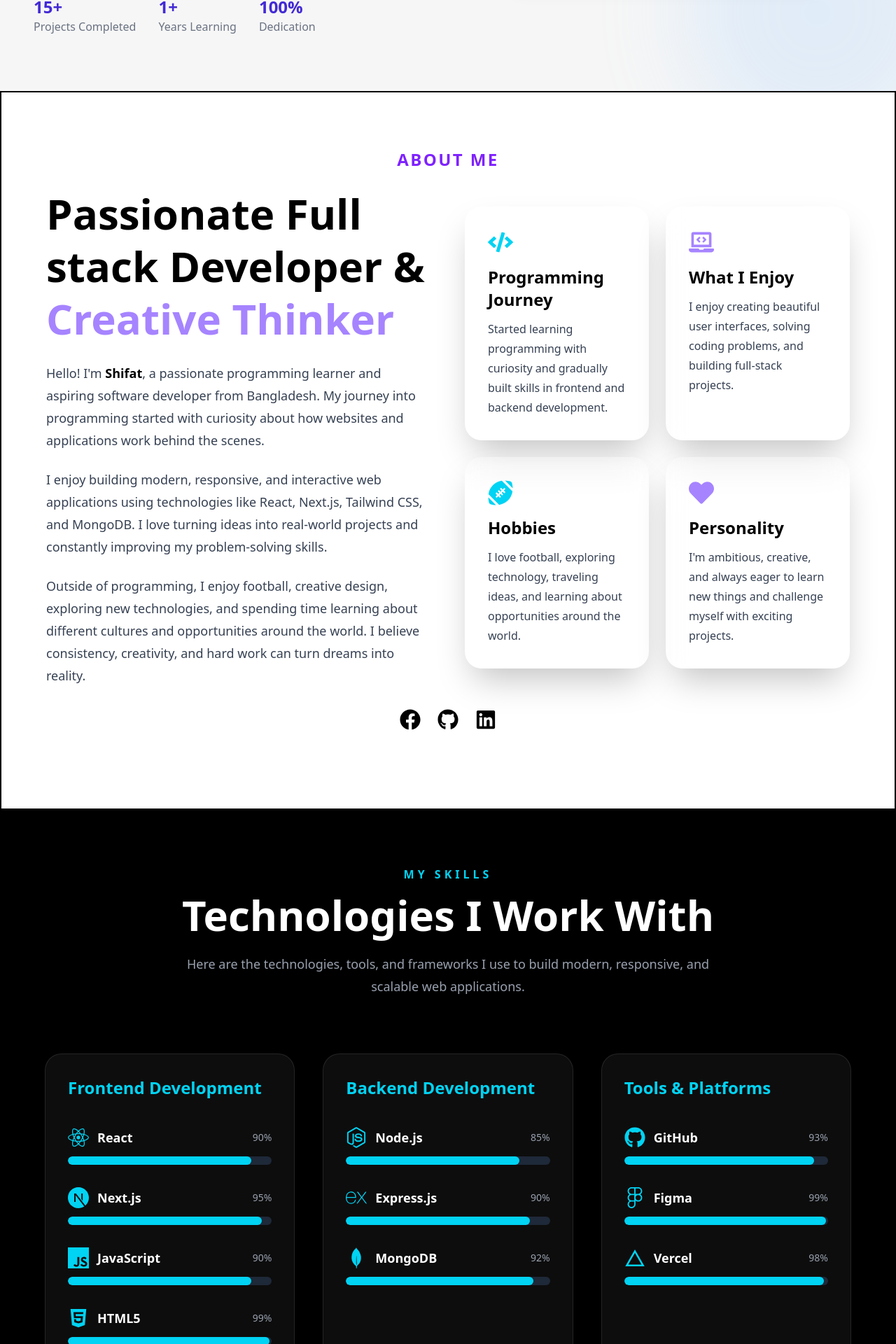
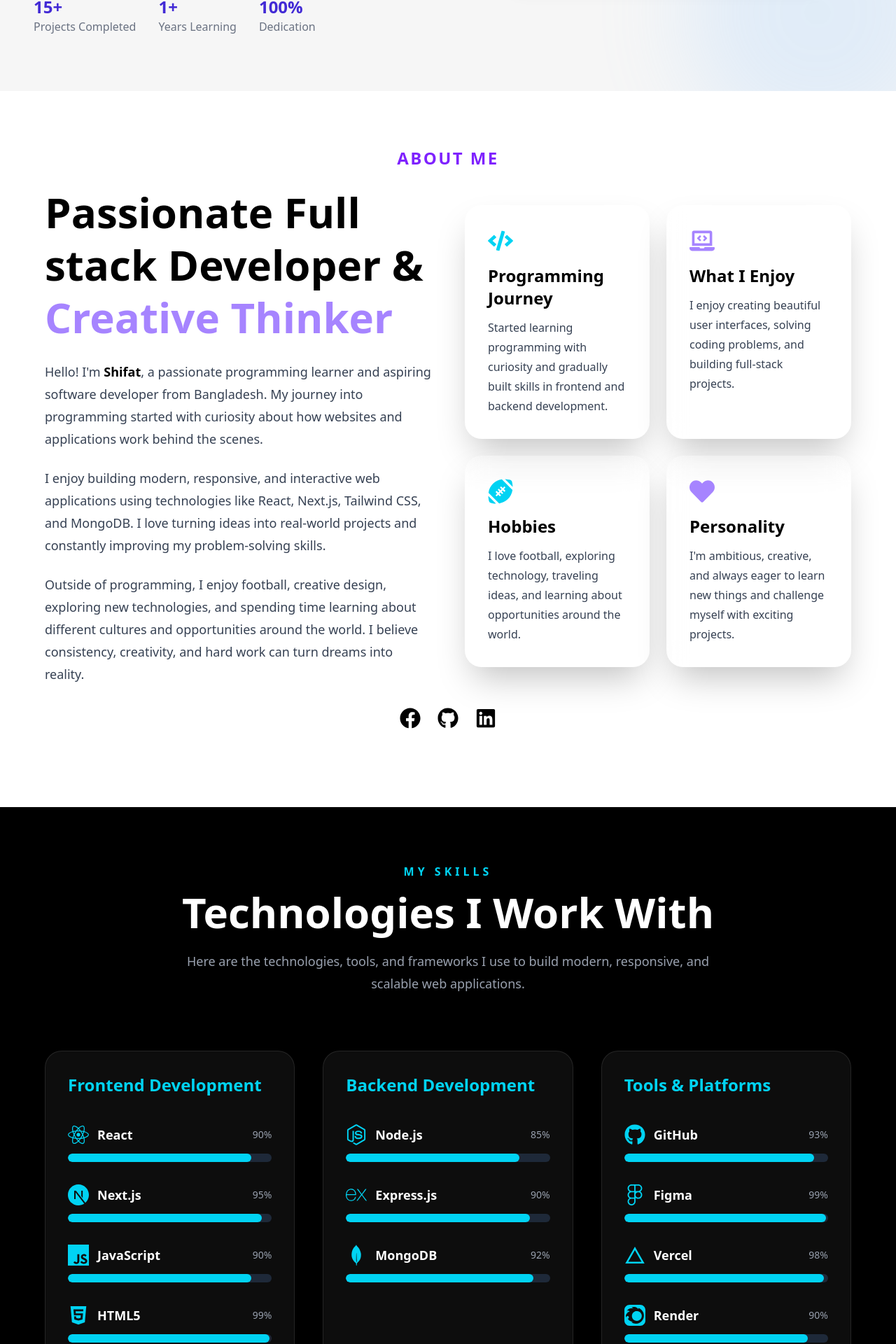
Before and after one commit to Symun-Hossain-Shifat/My-Portofolio-With-NextJS, a Next.js app: page / in a window 1280 px wide. Shown: the part 856-2776 px from the top of the page at 70% size. Built offline with nearby package versions, Linux system fonts and the light colour scheme.

Commit message:
Skill section Done

```diff
--- a/src/app/components/about.jsx
+++ b/src/app/components/about.jsx
@@ -17,7 +17,7 @@ export default function Aboutpage() {
   return (
     <section
       id="about"
-      className="min-h-screen border-2 bg-white text-black px-4 sm:px-6 md:px-16 py-14 md:py-20"
+      className="min-h-screen  bg-white text-black px-4 sm:px-6 md:px-16 py-14 md:py-20"
     >
       <p className="text-violet-600 font-bold text-xl sm:text-2xl text-center mb-6 tracking-widest uppercase">
         About Me
--- a/src/app/components/skills.jsx
+++ b/src/app/components/skills.jsx
@@ -18,6 +18,7 @@ import {
   SiJavascript,
   SiFirebase,
   SiExpress,
+  SiCoronarenderer,
 } from "react-icons/si";
 
 export default function Skillspage() {
@@ -90,6 +91,11 @@ export default function Skillspage() {
       name: "Vercel",
       icon: <RiVercelLine />,
       level: "98%",
+    },
+    {
+      name: "Render",
+      icon: <SiCoronarenderer />,
+      level: "90%",
     }
   ];
 
```
